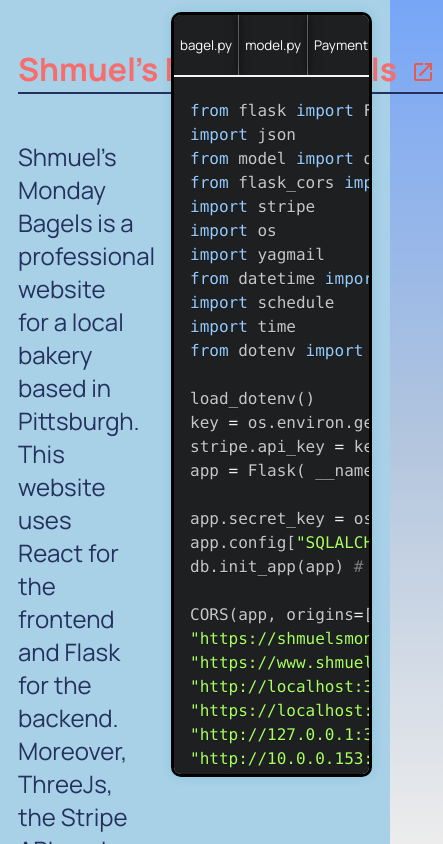
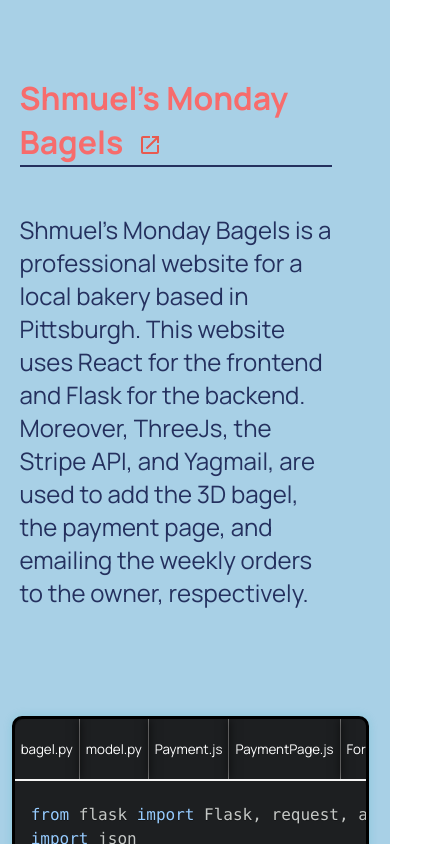
Before and after one commit to glulu4/Personal_Site, a React (Create React App) app in the folder portfolio/: page /bagels in a window 390 px wide. Shown: the top 844 px of the page, 443 px wide, since content can reach past the window. Built offline with nearby package versions, Linux system fonts and the light colour scheme.

Commit message:
added mobile compatability

```diff
--- a/portfolio/package.json
+++ b/portfolio/package.json
@@ -18,6 +18,7 @@
     "mui": "^0.0.1",
     "p5": "^1.7.0",
     "react": "^18.2.0",
+    "react-device-detect": "^2.2.3",
     "react-dom": "^18.2.0",
     "react-icons": "^4.10.1",
     "react-router-dom": "^6.14.2",
--- a/portfolio/src/Pages/Slider/Airline/AirlineSystem.css
+++ b/portfolio/src/Pages/Slider/Airline/AirlineSystem.css
@@ -26,3 +26,43 @@
         font-size: 60px;
             font-family: "Manrope"
 }
+
+
+@media (max-width: 768px) {
+    .airline-desc-div {
+            display: flex;
+            flex-direction: column;
+            margin: 5%;
+            width: 80%;
+            /* padding-top: 5%; */
+            color: #CCCCCC;
+            font-size: 60px;
+            font-family: "Manrope"
+        }
+
+
+
+
+    .pageDiv {
+        height: 100vh;
+        display: flex;
+        flex-direction: column;
+        /* height: auto; */
+
+    }
+
+    .airline-title{
+                max-width: fit-content;
+                    overflow: auto;
+    }
+
+        .airline-desc-div {
+            display: flex;
+            flex-direction: column;
+            color: #CCCCCC;
+            font-size: 60px;
+            font-family: "Manrope"
+        }
+
+
+}
--- a/portfolio/src/Pages/Slider/Bagels/Bagels.css
+++ b/portfolio/src/Pages/Slider/Bagels/Bagels.css
@@ -1,5 +1,9 @@
 .bagelPageDiv {
     background-color: #A8D0E6;
+        height: 100vh;
+            display: flex;
+            justify-content: space-around;
+            flex-direction: row;
 }
 
 
@@ -31,3 +35,35 @@
     font-family: "Manrope";
     color:#24305E;
 }
+
+@media (max-width: 768px) {
+    .bagel-desc-div {
+        display: flex;
+        flex-direction: column;
+        margin: 5%;
+        width: 80%;
+    }
+
+    .bagelPageDiv {
+        display:flex;
+        flex-direction:column;
+        height:auto;
+    }
+
+    .bagel-title {
+        /* padding-top: 5%; */
+        /* padding-right:5%; */
+        color: #E85A4F;
+        color: #123c69;
+        color: #3B8BEB;
+        color: #f76c6c;
+        color: #3B8BEB;
+        color: #F76C6C;
+
+        border-bottom: 2px solid #24305E;
+        max-width:fit-content;
+        overflow: auto;
+        font-family: "Manrope";
+        font-size: xx-large;
+    }
+}
--- a/portfolio/src/Pages/Slider/Bagels/Bagels.js
+++ b/portfolio/src/Pages/Slider/Bagels/Bagels.js
@@ -1169,7 +1169,7 @@
 
 
     return(
-        <div className='pageDiv bagelPageDiv'>
+        <div className='bagelPageDiv'>
 
 
         <div className='bagel-desc-div desc-div'>
--- a/portfolio/src/Pages/Slider/Cards.css
+++ b/portfolio/src/Pages/Slider/Cards.css
@@ -1,10 +1,11 @@
 .card-container {
     display: flex;
     flex-direction: column;
-    justify-content: space-around;
+    justify-content: center;
     position: relative;
     min-height: 400px;
     min-width: 300px;
+    margin:3%;
     /* background-color:lightgrey; */
 
 }
--- a/portfolio/src/Pages/Slider/Cards.js
+++ b/portfolio/src/Pages/Slider/Cards.js
@@ -3,15 +3,25 @@
 import './Cards.css'
 import Button from '@mui/material/Button';
 import { Link } from 'react-router-dom';
+import { isMobile } from 'react-device-detect';
+
 
 
 const baseUrl = window.location.origin;
+let cardStyle = {}
 
-const cardStyle = {
+isMobile ? cardStyle = {
+    // if we are on mobile
+    width: 300,
+    height: 300,
+    boxShadow: '0 4px 10px rgba(0, 0, 0, 0.2)',
+} : cardStyle = {
     width: 300,
     height: 400,
     boxShadow: '0 4px 10px rgba(0, 0, 0, 0.2)',
 }
+
+
 const underlineOnHoverStyle = {
     fontFamily: "'Carandache Office Sans', sans-serif",
     fontWeight: 500,
@@ -26,10 +36,11 @@
 const linkStyle = {
     textDecoration: 'none',
     color: 'black',
+
     ':hover': {
         textDecoration: 'none',
     },
-    fontFamily: "'Carandache Office Sans', sans-serif",
+    fontFamily: "Manrope",
 }
 
 
@@ -72,6 +83,7 @@
 // eslint-disable-next-line
 projectNames.map((projectName, index) => {
     projectCards.push(
+        <Link to={paths[index]} style={linkStyle}>
         <Card key={`${projectName}+${index}`} sx={cardStyle}>
             <div className='card-container'>
 
@@ -80,14 +92,16 @@
                 <p className='project-description'> {projectDescriptions[index]} </p>
 
                 <div className='buttonDiv'>
-                    <Button variant="contained" className='buttonStyle' style={{ borderRadius: '50px', backgroundColor: '#EEF8FF' }} >
-                        <Link to={paths[index]} style={linkStyle}>view</Link>
-                    </Button>
+                {!isMobile && <Button variant="contained" className='buttonStyle' style={{ borderRadius: '50px', backgroundColor: '#EEF8FF' }} >
+                    <Link to={paths[index]} style={linkStyle}>view</Link>
+                </Button>}
+
                 </div>
 
             </div>
 
         </Card>
+        </Link >
     );
 
 })
--- a/portfolio/src/Pages/Slider/Neighborhood.js
+++ b/portfolio/src/Pages/Slider/Neighborhood.js
@@ -8,7 +8,7 @@
 
     const titleStyle = {
         color: '#B4DFE5',
-        fontSize: '60px',
+        // fontSize: '60px',
         borderBottom: '2px solid #00887A',
         width: 'fit-content'
 
@@ -23,7 +23,7 @@
 
 
             <div className='sort-desc-div'>
-                <h1 style={titleStyle}  className='sort-title'>Pittsburgh Neighborhood <br/> Analysis</h1>
+                <h1 style={titleStyle}  className='sort-title neighborhood-title'>Pittsburgh Neighborhood <br/> Analysis</h1>
                 <p style={descriptionStyle} className='sort-desc'>
                     For silly University reasons, I cannot display the code to this project due to the possibility of
                     other students discovering and copying the project. However, it's available upon request.
--- a/portfolio/src/Pages/Slider/Portfolio/Portfolio.js
+++ b/portfolio/src/Pages/Slider/Portfolio/Portfolio.js
@@ -499,6 +499,8 @@
     const titleStyle = {
         color: '#ffffff',
         borderBottom: '2px solid black',
+        maxWidth:'fit-content',
+        fontSize:'50px',
     }
 
     const descriptionStyle = {
@@ -506,7 +508,7 @@
 
 
     return (
-        <div style={pageStyle} className='pageDiv'>
+        <div style={pageStyle} className='sortPageDiv'>
 
 
 
--- a/portfolio/src/Pages/Slider/ProjStyle.css
+++ b/portfolio/src/Pages/Slider/ProjStyle.css
@@ -108,3 +108,34 @@
     background-color: whitesmoke;
     color: black;
 }
+
+
+@media (max-width: 768px) {
+    .code-container {
+        margin:3%;
+            width: 90%;
+            max-height: 90%;
+            overflow-y: scroll;
+            background-color: rgb(29, 31, 33);
+            margin-top: 3%;
+
+            border-style: solid;
+            border-radius: 10px;
+            box-shadow: 0 0 10px rgba(19, 171, 182, 0.2);
+        }
+
+    .pageDiv {
+        height: 100vh;
+        display: flex;
+        flex-direction: column;
+        height: auto;
+
+    }
+
+    .sort-title{
+        max-width: fit-content;
+        overflow: auto;
+    }
+
+
+}
--- a/portfolio/src/Pages/Slider/Sorts/Sorts.css
+++ b/portfolio/src/Pages/Slider/Sorts/Sorts.css
@@ -7,6 +7,18 @@
         font-size: xx-large;
 }
 
+.sortPageDiv{
+        height: 100vh;
+            background-color: #EAE7DC;
+            display: flex;
+            justify-content: space-around;
+            flex-direction: row;
+}
+
+
+.neighborhood-title {
+    font-size: 60px;
+}
 
 .sort-desc-div{
     display: flex;
@@ -20,3 +32,35 @@
     font-family: "Manrope";
     font-weight:400;
 }
+
+
+@media (max-width: 768px) {
+    .sort-desc-div {
+        display: flex;
+        flex-direction: column;
+        margin: 5%;
+        width: 80%;
+    }
+
+
+
+    .sort-title {
+        color: #E85A4F;
+
+        border-bottom: 2px solid #8E8D8A;
+        max-width: fit-content;
+        overflow: auto;
+        font-family: "Manrope";
+        font-size: xx-large;
+    }
+
+        .neighborhood-title{
+            font-size:50px;
+        }
+
+        .sortPageDiv{
+                    display: flex;
+                        flex-direction: column;
+                        height: auto;
+        }
+}
--- a/portfolio/src/Pages/Slider/Sorts/Sorts.js
+++ b/portfolio/src/Pages/Slider/Sorts/Sorts.js
@@ -547,7 +547,7 @@
 
 
     return (
-        <div className='pageDiv'>
+      <div className='sortPageDiv'>
 
 
 
```
Also changed, not shown: 1 other file (tests, documents, lock files or other folders).
